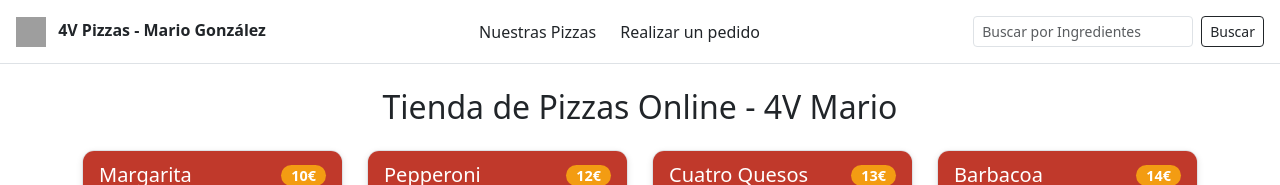
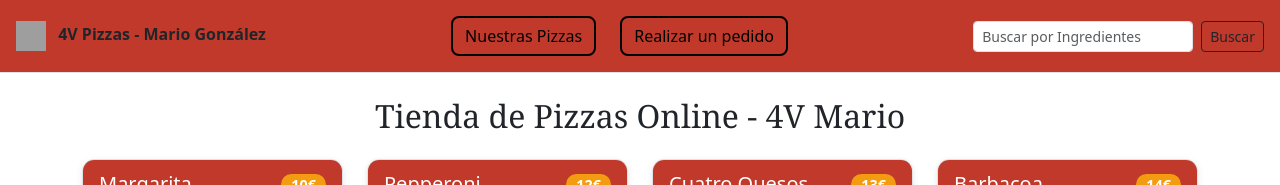
Before and after one commit to mgon33/4VPizza_Mario, an Angular app: page / in a window 1280 px wide. Shown: the top 185 px of the page. Built offline with nearby package versions, Linux system fonts and the light colour scheme; grey boxes are pictures that could not be loaded.

Commit message:
Ej 6 Bootstrap, estilos con SCSS

```diff
--- a/src/app/profile/profile.html
+++ b/src/app/profile/profile.html
@@ -4,10 +4,10 @@
         <strong> 4V Pizzas - Mario González</strong>
     </div>
     <div class="d-flex gap-4 botones-paginas">
-        <a href="" class="text-decoration-none text-dark">Nuestras Pizzas</a>
-        <a href="" class="text-decoration-none text-dark">Realizar un pedido</a>
+        <a class="text-decoration-none ">Nuestras Pizzas</a>
+        <a class="text-decoration-none ">Realizar un pedido</a>
     </div>
-    <form class="d-flex buscador">
+    <form class="d-flex buscador" (submit)="$event.preventDefault()">
         <input class="form-control form-control-sm me-2" type="search" placeholder="Buscar por Ingredientes">
         <button class="btn btn-sm btn-outline-dark" type="submit">Buscar</button>
     </form>
@@ -38,7 +38,7 @@
 
     <div class="form mt-5">
         <h3>Realiza tu Pedido!</h3>
-        <form action="formulario-pedido">
+        <form>
             <label for="direccion"><h6>Dirección de envío:</h6></label><br>
             <input type="text" id="direccion" name="direccion"><br><br>
 
--- a/src/app/profile/profile.scss
+++ b/src/app/profile/profile.scss
@@ -45,3 +45,28 @@
         padding-left: 20px;
     }
 }
+
+h2{
+    font-family: Georgia, 'Times New Roman', Times, serif;
+}
+
+.mi-nav-principal{
+    background-color: #c0392b;
+}
+
+.botones-paginas{
+    a{
+        color: black;
+        border: 2px solid black;
+        padding: 6px 12px;
+        border-radius: 8px;
+        font-weight: 500;
+        cursor: pointer;
+        transition: all 0.3s ease;
+
+        &:hover{
+        background-color: #f39c12;
+        color: white;
+    }
+    }
+}
```
